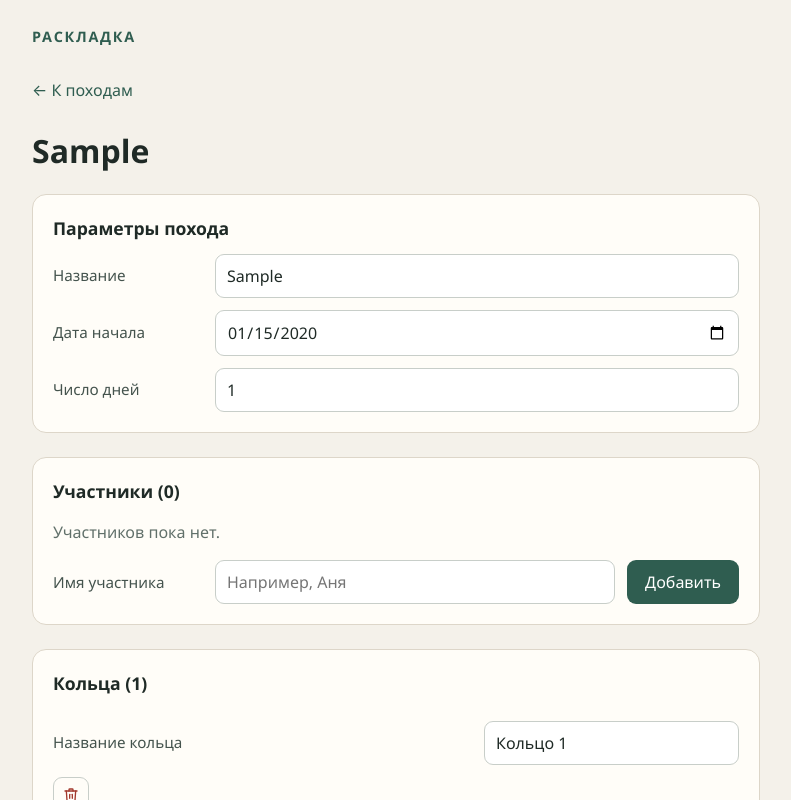
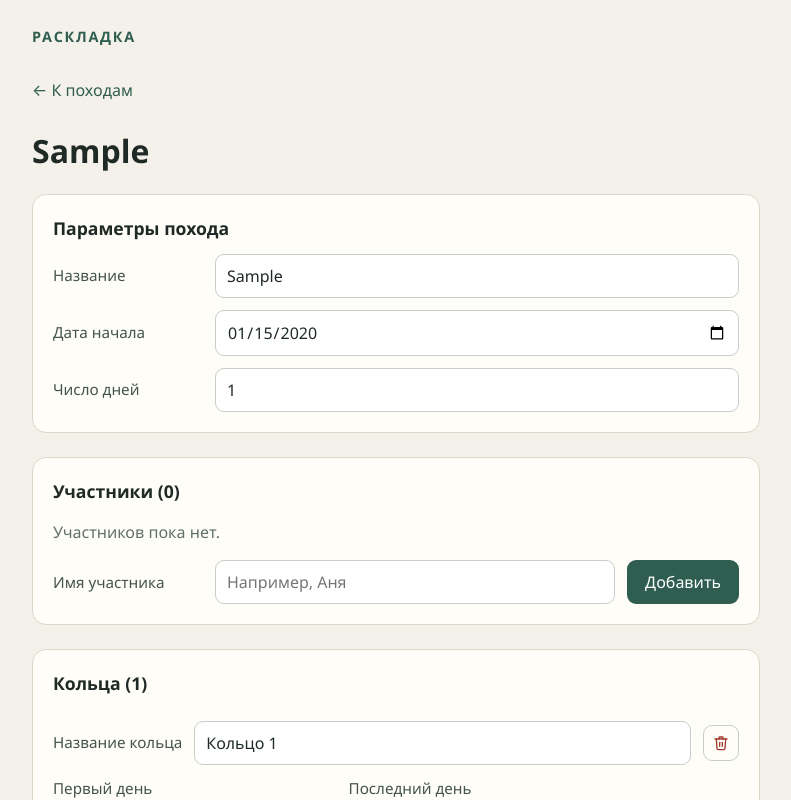
Before and after one commit to molotilkin1/raskladka, a React (Vite) app: page / in a window 1280 px wide. Both pictures are taken after typing "Sample", "2020-01-15" into the empty fields and a click on the button "Создать поход". Shown: the top 800 px of the page, without its empty margins (244-1035 px from the left). Built offline with nearby package versions, Linux system fonts and the light colour scheme.

Commit message:
fix: rings title row layout

```diff
--- a/src/index.css
+++ b/src/index.css
@@ -173,7 +173,7 @@ input:focus-visible {
 
 .ring-title-row {
   display: grid;
-  grid-template-columns: minmax(0, 1fr) auto;
+  grid-template-columns: auto minmax(0, 1fr) auto;
   align-items: center;
   gap: 12px;
 }
```
